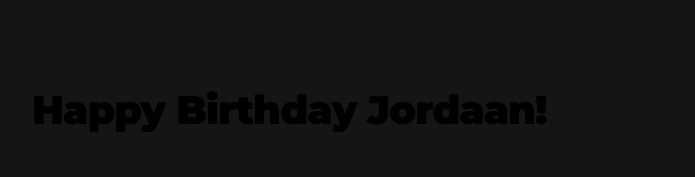
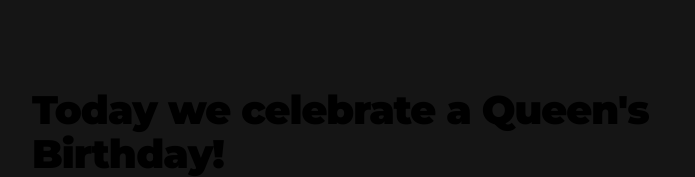
Before and after one commit to ldcjrStudio/hbdjo, a Gatsby site: page / in a window 1280 px wide. Shown: the top 177 px of the page, without its empty margins (292-987 px from the left). Built offline with nearby package versions, Linux system fonts and the light colour scheme; Gatsby itself is replaced by a stand-in of ours.

Commit message:
added more files

```diff
--- a/src/components/hero.js
+++ b/src/components/hero.js
@@ -7,7 +7,7 @@ const Hero = () => {
     <section id="hero">
       <div>
         <h1>Today we celebrate a Queen's Birthday!</h1>
-        <div>
+        <div className="hero">
           <img src={mainpic} />
           <div className="jo">
             <h2>Jordaan Scott</h2>
--- a/src/components/layout.js
+++ b/src/components/layout.js
@@ -7,10 +7,10 @@ import Footer from "../components/footer"
 const Layout = ({ location, title, children }) => {
   return (
     <div className="global-wrapper">
-      <header className="global-header">
-        {" "}
-        <h1>Happy Birthday Jordaan!</h1>
-      </header>
+      <header
+        className="global-header
+      "
+      ></header>
       <main id="main-content">{children}</main>
       <Footer />
     </div>
--- a/src/style.scss
+++ b/src/style.scss
@@ -21,9 +21,18 @@ p {
 h1 {
   font-size: 60px;
 }
-// #main-content{
-//     display:
-// }
+#main-content {
+  width: 100%;
+}
+
+#hero {
+  height: 100vh;
+  width: 100%;
+
+  img {
+    width: 100%;
+  }
+}
 
 footer #footer {
   position: relative;
```
